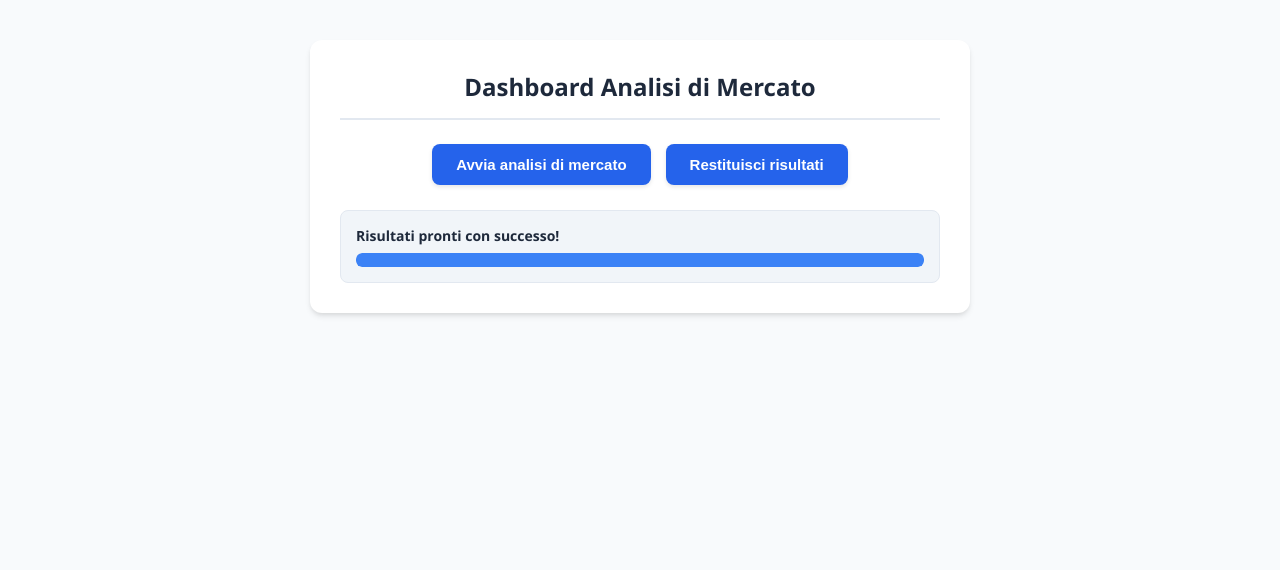
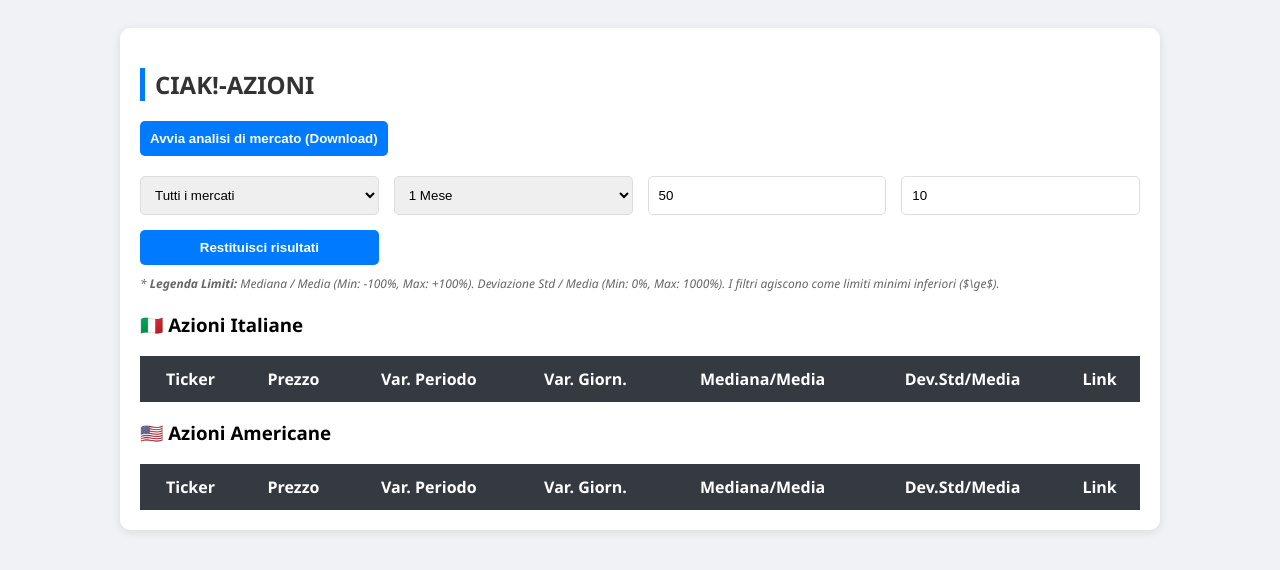
Before and after one commit to ingandall-pixel/ciak-azioni-backend, a website: page public/index.html in a window 1280 px wide. Both pictures are taken after a click on the button "Restituisci risultati". Drawn offline with Linux system fonts and the light colour scheme; no server answers.

Commit message:
Update index.html

```diff
--- a/public/index.html
+++ b/public/index.html
@@ -2,155 +2,106 @@
 <html lang="it">
 <head>
     <meta charset="UTF-8">
-    <meta name="viewport" content="width=device-width, initial-scale=1.0">
-    <title>Analisi di Mercato Finanziario</title>
+    <title>CIAK!-AZIONI</title>
     <style>
-        :root {
-            --primary-color: #2563eb;
-            --primary-hover: #1d4ed8;
-            --success-color: #10b981;
-            --info-color: #3b82f6;
-            --bg-color: #f8fafc;
-            --card-bg: #ffffff;
-            --text-main: #1e293b;
-            --text-muted: #64748b;
-            --border-color: #e2e8f0;
+        body { font-family: 'Segoe UI', sans-serif; background: #f0f2f5; padding: 20px; }
+        .container { max-width: 1000px; margin: auto; background: white; padding: 20px; border-radius: 10px; box-shadow: 0 2px 10px rgba(0,0,0,0.1); }
+        h2 { border-left: 5px solid #007bff; padding-left: 10px; color: #333; }
+        .controls { display: grid; grid-template-columns: repeat(auto-fit, minmax(200px, 1fr)); gap: 15px; margin-bottom: 10px; }
+        select, input, button { padding: 10px; border: 1px solid #ddd; border-radius: 5px; }
+        button { background: #007bff; color: white; cursor: pointer; border: none; font-weight: bold; }
+        button:hover:not(:disabled) { background: #0056b3; }
+        button:disabled { background: #6c757d; cursor: not-allowed; opacity: 0.65; }
+        .legend { font-size: 12px; color: #666; margin-bottom: 20px; font-style: italic; }
+        .loading { display: none; color: #007bff; font-weight: bold; margin-top: 10px; }
+        table { width: 100%; border-collapse: collapse; margin-top: 10px; }
+        th { background: #343a40; color: white; padding: 12px; }
+        td { padding: 10px; border-bottom: 1px solid #ddd; text-align: center; }
+
+        /* Stili per le barre di avanzamento */
+        .progress-container {
+            display: none;
+            margin-top: 15px;
+            margin-bottom: 20px;
+            background: #f8f9fa;
+            padding: 12px;
+            border-radius: 6px;
+            border: 1px solid #e9ecef;
         }
-
-        body {
-            font-family: 'Segoe UI', system-ui, -apple-system, sans-serif;
-            background-color: var(--bg-color);
-            color: var(--text-main);
-            margin: 0;
-            padding: 40px 20px;
-            display: flex;
-            flex-direction: column;
-            align-items: center;
-            min-height: 100vh;
-        }
-
-        .container {
-            width: 100%;
-            max-width: 600px;
-            background: var(--card-bg);
-            padding: 30px;
-            border-radius: 12px;
-            box-shadow: 0 4px 6px -1px rgba(0, 0, 0, 0.1), 0 2px 4px -1px rgba(0, 0, 0, 0.06);
-        }
-
-        h1 {
-            font-size: 24px;
-            margin-top: 0;
-            margin-bottom: 24px;
-            text-align: center;
-            color: var(--text-main);
-            border-bottom: 2px solid var(--border-color);
-            padding-bottom: 15px;
-        }
-
-        .button-group {
-            display: flex;
-            gap: 15px;
-            justify-content: center;
-            margin-bottom: 25px;
-            flex-wrap: wrap;
-        }
-
-        button {
-            background-color: var(--primary-color);
-            color: white;
-            border: none;
-            padding: 12px 24px;
-            font-size: 15px;
-            font-weight: 600;
-            border-radius: 8px;
-            cursor: pointer;
-            transition: background-color 0.2s, transform 0.1s;
-            box-shadow: 0 2px 4px rgba(0,0,0,0.1);
-        }
-
-        button:hover:not(:disabled) {
-            background-color: var(--primary-hover);
-            transform: translateY(-1px);
-        }
-
-        button:active:not(:disabled) {
-            transform: translateY(0);
-        }
-
-        button:disabled {
-            background-color: var(--text-muted);
-            cursor: not-allowed;
-            opacity: 0.7;
-            box-shadow: none;
-        }
-
-        .progress-wrapper {
-            display: none;
-            margin-top: 20px;
-            background: #f1f5f9;
-            padding: 15px;
-            border-radius: 8px;
-            border: 1px solid var(--border-color);
-        }
-
-        .progress-wrapper p {
-            margin: 0 0 8px 0;
-            font-size: 14px;
-            font-weight: 600;
-            color: var(--text-main);
-        }
-
         .progress-bar-bg {
             width: 100%;
-            background-color: #e2e8f0;
-            border-radius: 6px;
+            background-color: #e9ecef;
+            border-radius: 4px;
             overflow: hidden;
-            height: 14px;
+            height: 18px;
+            margin-top: 6px;
         }
-
         .progress-bar-fill {
             width: 0%;
             height: 100%;
+            background-color: #28a745;
             transition: width 0.3s ease;
-            border-radius: 6px;
         }
-
-        #progress-bar-analysis {
-            background-color: var(--success-color);
-        }
-
-        #progress-bar-results {
-            background-color: var(--info-color);
+        #progress-bar-results-fill {
+            background-color: #007bff;
         }
     </style>
 </head>
 <body>
 
 <div class="container">
-        <h1>Dashboard Analisi di Mercato</h1>
+    <h2>CIAK!-AZIONI</h2>
 
-        <!-- Pulsanti di azione -->
-        <div class="button-group">
-            <button id="btn-analysis" onclick="startAnalysis()">Avvia analisi di mercato</button>
-            <button id="btn-results" onclick="fetchResults()">Restituisci risultati</button>
-        </div>
+    <!-- Sezione Aggiornamento Dati e Barra di Avanzamento Analisi -->
+    <div style="margin-bottom: 20px;">
+        <button id="btn-analysis" onclick="avviaAggiornamento()">Avvia analisi di mercato (Download)</button>
 
-        <!-- Sezione Barra di Avanzamento: Analisi -->
-        <div id="progress-container-analysis" class="progress-wrapper">
-            <p id="status-text-analysis">Preparazione analisi...</p>
+        <div id="progress-container-analysis" class="progress-container">
+            <p id="status-text-analysis" style="margin: 0; font-size: 13px; color: #333;">Preparazione analisi...</p>
             <div class="progress-bar-bg">
                 <div id="progress-bar-analysis" class="progress-bar-fill"></div>
             </div>
         </div>
+    </div>
 
-        <!-- Sezione Barra di Avanzamento: Risultati -->
-        <div id="progress-container-results" class="progress-wrapper">
-            <p id="status-text-results">Caricamento risultati...</p>
+    <div class="controls">
+        <select id="market"><option value="ALL">Tutti i mercati</option><option value="IT">Italia</option><option value="US">USA</option></select>
+        <select id="timeframe">
+            <option value="1w">1 Settimana</option><option value="1m" selected>1 Mese</option>
+            <option value="3m">3 Mesi</option><option value="6m">6 Mesi</option>
+            <option value="1y">1 Anno</option>
+        </select>
+        <input type="number" id="median" value="50" min="-100" max="100" placeholder="Min Mediana %">
+        <input type="number" id="std" value="10" min="0" max="1000" placeholder="Min Std %">
+        <button id="btn-results" onclick="caricaRisultati()">Restituisci risultati</button>
+    </div>
+
+    <!-- Barra di Avanzamento Risultati -->
+    <div id="progress-container-results" class="progress-container">
+        <p id="status-text-results" style="margin: 0; font-size: 13px; color: #333;">Elaborazione risultati...</p>
         <div class="progress-bar-bg">
-                <div id="progress-bar-results" class="progress-bar-fill"></div>
+            <div id="progress-bar-results-fill" class="progress-bar-fill"></div>
         </div>
     </div>
+
+    <div class="legend">
+        * <strong>Legenda Limiti:</strong>
+        Mediana / Media (Min: -100%, Max: +100%).
+        Deviazione Std / Media (Min: 0%, Max: 1000%).
+        I filtri agiscono come limiti minimi inferiori ($\ge$).
+    </div>
+
+    <h3>🇮🇹 Azioni Italiane</h3>
+    <table id="table-it">
+        <thead><tr><th>Ticker</th><th>Prezzo</th><th>Var. Periodo</th><th>Var. Giorn.</th><th>Mediana/Media</th><th>Dev.Std/Media</th><th>Link</th></tr></thead>
+        <tbody id="body-it"></tbody>
+    </table>
+
+    <h3>🇺🇸 Azioni Americane</h3>
+    <table id="table-us">
+        <thead><tr><th>Ticker</th><th>Prezzo</th><th>Var. Periodo</th><th>Var. Giorn.</th><th>Mediana/Media</th><th>Dev.Std/Media</th><th>Link</th></tr></thead>
+        <tbody id="body-us"></tbody>
+    </table>
 </div>
 
 <script>
@@ -180,12 +131,12 @@
     }, 1000);
 }
 
-        function startAnalysis() {
+function avviaAggiornamento() {
     const btn = document.getElementById('btn-analysis');
     btn.disabled = true;
 
-            // Nascondi eventuale box risultati precedente se aperto
-            document.getElementById('progress-container-results').style.display = "none";
+    // Nascondi eventuale box risultati aperto
+    document.getElementById('progress-container-results').style.display = 'none';
 
     fetch('/run-update', { method: 'POST' })
         .then(response => {
@@ -206,37 +157,89 @@
                         btn.disabled = false;
                     }
                 );
+            } else {
+                throw new Error("Errore server");
             }
         })
         .catch(err => {
-                    alert("Errore di connessione al server");
+            alert("Errore durante l'avvio dell'aggiornamento.");
             btn.disabled = false;
+            document.getElementById('progress-container-analysis').style.display = 'none';
         });
 }
 
-        function fetchResults() {
+function caricaRisultati() {
     const container = document.getElementById('progress-container-results');
-            const bar = document.getElementById('progress-bar-results');
+    const bar = document.getElementById('progress-bar-results-fill');
     const text = document.getElementById('status-text-results');
 
-            // Nascondi eventuale box analisi precedente se aperto
-            document.getElementById('progress-container-analysis').style.display = "none";
+    // Nascondi eventuale box analisi aperto
+    document.getElementById('progress-container-analysis').style.display = 'none';
 
-            container.style.display = "block";
-            bar.style.width = "0%";
+    container.style.display = 'block';
+    bar.style.width = '0%';
     text.innerText = "Elaborazione risultati in corso...";
 
+    const params = {
+        market: document.getElementById('market').value,
+        timeframe: document.getElementById('timeframe').value,
+        median: document.getElementById('median').value,
+        std: document.getElementById('std').value
+    };
+
+    // Simulazione o caricamento reale con progress bar fittizia rapida
     let progress = 0;
     const fakeInterval = setInterval(() => {
         progress += 25;
         bar.style.width = progress + "%";
-                text.innerText = `Caricamento risultati... ${progress}%`;
+        text.innerText = `Elaborazione risultati... ${progress}%`;
 
         if (progress >= 100) {
             clearInterval(fakeInterval);
-                    text.innerText = "Risultati pronti con successo!";
+
+            // Chiamata API effettiva per popolare le tabelle
+            fetch('/api/get-results', {
+                method: 'POST',
+                headers: { 'Content-Type': 'application/json' },
+                body: JSON.stringify(params)
+            })
+            .then(res => res.json())
+            .then(data => {
+                container.style.display = 'none';
+                const bodyIt = document.getElementById('body-it');
+                const bodyUs = document.getElementById('body-us');
+                bodyIt.innerHTML = ''; bodyUs.innerHTML = '';
+
+                if (!data || data.length === 0) {
+                    bodyIt.innerHTML = `<tr><td colspan="7">Nessun risultato trovato.</td></tr>`;
+                    bodyUs.innerHTML = `<tr><td colspan="7">Nessun risultato trovato.</td></tr>`;
+                    return;
                 }
-            }, 300);
+
+                data.forEach(item => {
+                    const row = `<tr>
+                        <td>${item.ticker}</td>
+                        <td>${item.price}</td>
+                        <td>${item.var_period}%</td>
+                        <td>${item.var_daily}%</td>
+                        <td>${item.med_mean_ratio}%</td>
+                        <td>${item.std_mean_ratio}%</td>
+                        <td><a href="https://it.investing.com/search/?q=${item.ticker.split('.')[0]}" target="_blank">Vai</a></td>
+                    </tr>`;
+
+                    if (item.ticker.endsWith('.MI') || item.ticker.endsWith('.AS')) {
+                        bodyIt.innerHTML += row;
+                    } else {
+                        bodyUs.innerHTML += row;
+                    }
+                });
+            })
+            .catch(err => {
+                container.style.display = 'none';
+                console.error(err);
+            });
+        }
+    }, 200);
 }
 </script>
 </body>
```
Lines whose indentation alone changed are shown as unchanged.
